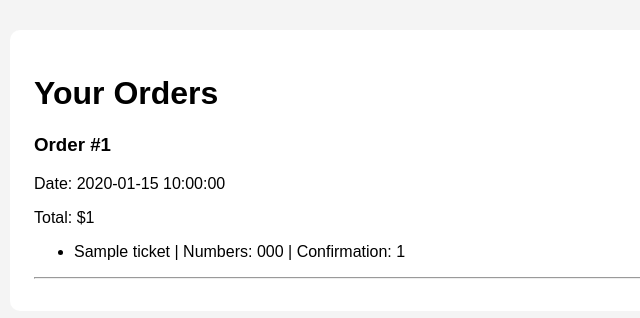
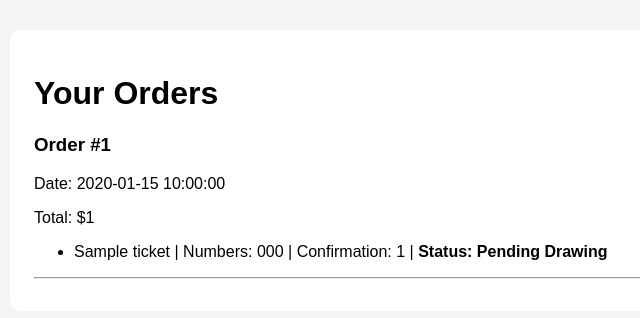
Before and after one commit to Masaki0211/Lottery-Purchase-System, a Flask app: template lottery-purchase-system/templates/orders.html in a window 1280 px wide. Shown: the part 42-360 px from the top of the page, without its empty margins (206-846 px from the left). Run offline with Flask 3, Linux system fonts and the light colour scheme; the template is opened without the code that fills it: most values are stand-ins (such as "Sample title", 1, 10 or a date in 2020).

Commit message:
added winner display per ticket

```diff
--- a/lottery-purchase-system/templates/orders.html
+++ b/lottery-purchase-system/templates/orders.html
@@ -16,7 +16,18 @@
             <li>
                 {{ ticket.game_name }} |
                 Numbers: {{ ticket.selected_numbers }} |
-                Confirmation: {{ ticket.confirmation_number }}
+                Confirmation: {{ ticket.confirmation_number }} |
+
+                {% if ticket.result_status == 'pending_drawing' %}
+                    <strong>Status: Pending Drawing</strong>
+                {% elif ticket.result_status == 'winning' %}
+                    <strong>WINNER!</strong>
+                    Matches: {{ ticket.match_count }} |
+                    Prize: ${{ ticket.winning_amount }}
+                {% else %}
+                    <strong>Not a winner</strong>
+                    Matches: {{ ticket.match_count }}
+                {% endif %}
             </li>
         {% endif %}
     {% endfor %}
```
